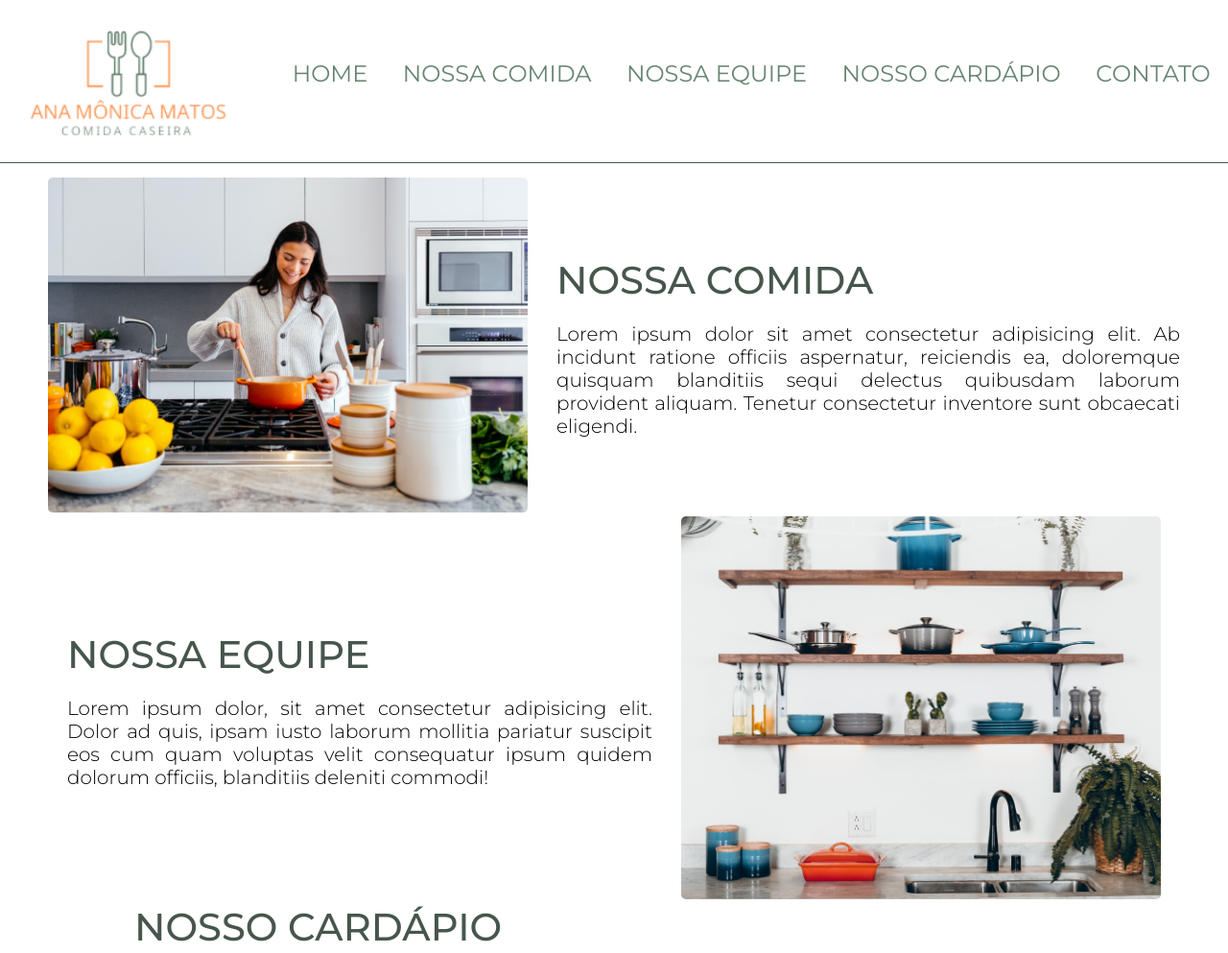
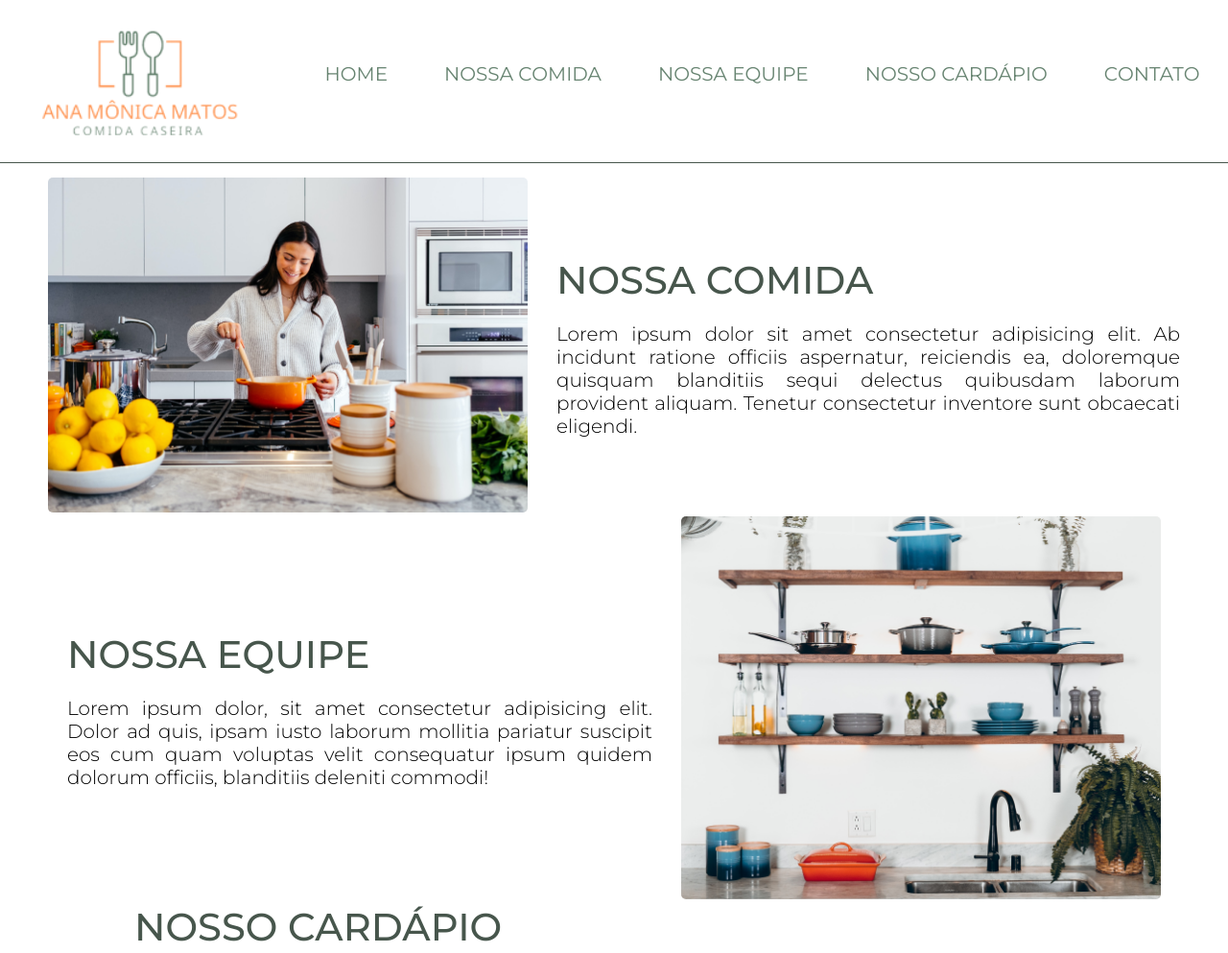
Before and after one commit to vzx0/Projeto-OnePage-main, a plain HTML site: page index.html in a window 1280 px wide. Shown: the top 993 px of the page at 96% size. Drawn offline with Linux system fonts and the light colour scheme.

Commit message:
Update style.css

```diff
--- a/style.css
+++ b/style.css
@@ -33,7 +33,7 @@ a {
 }
 
 .item{
-    font: 400 24px 'Mont', sans-serif;
+    font: 400 20px 'Mont', sans-serif;
     color: #678471;
 }
 .item:hover {
```
